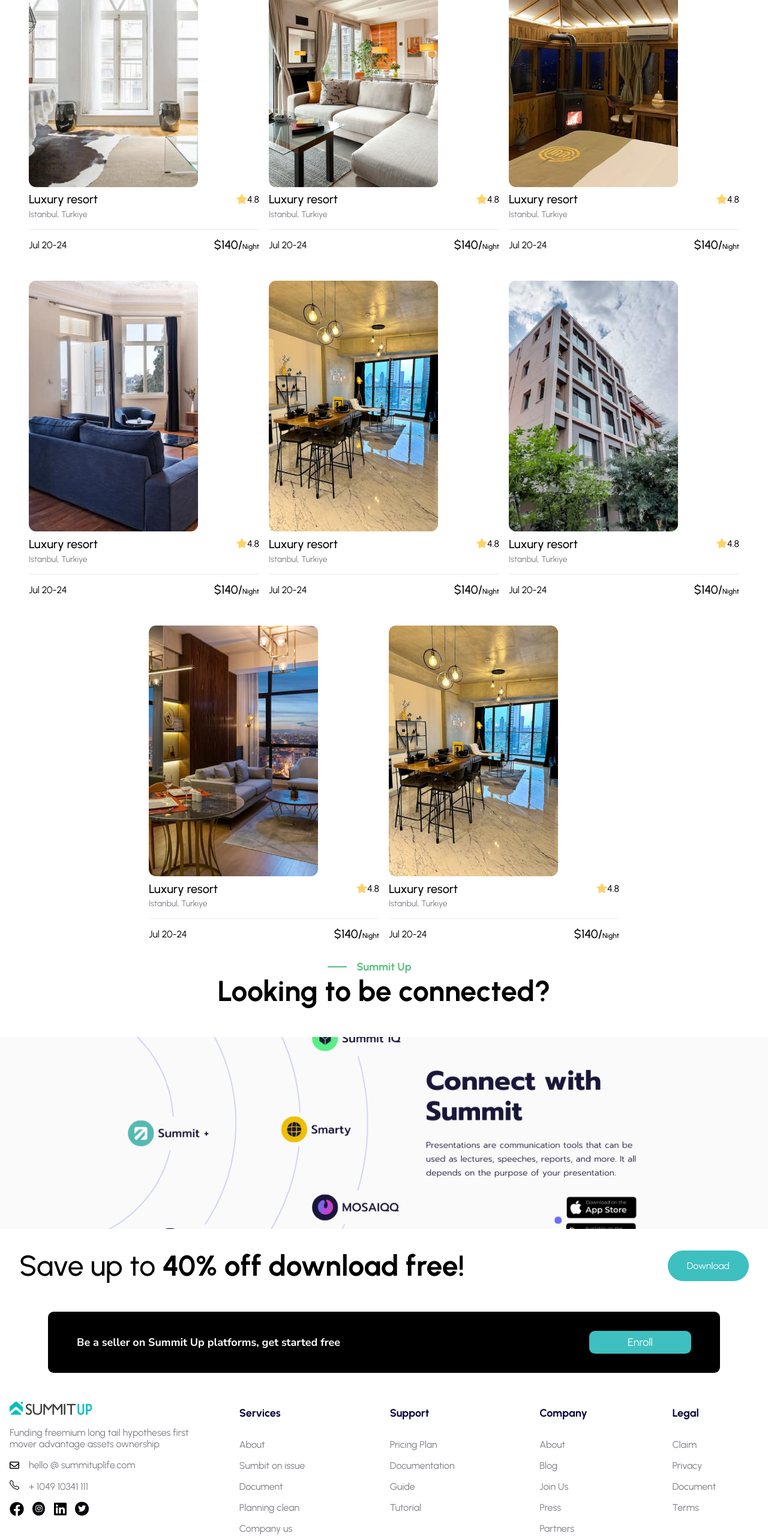
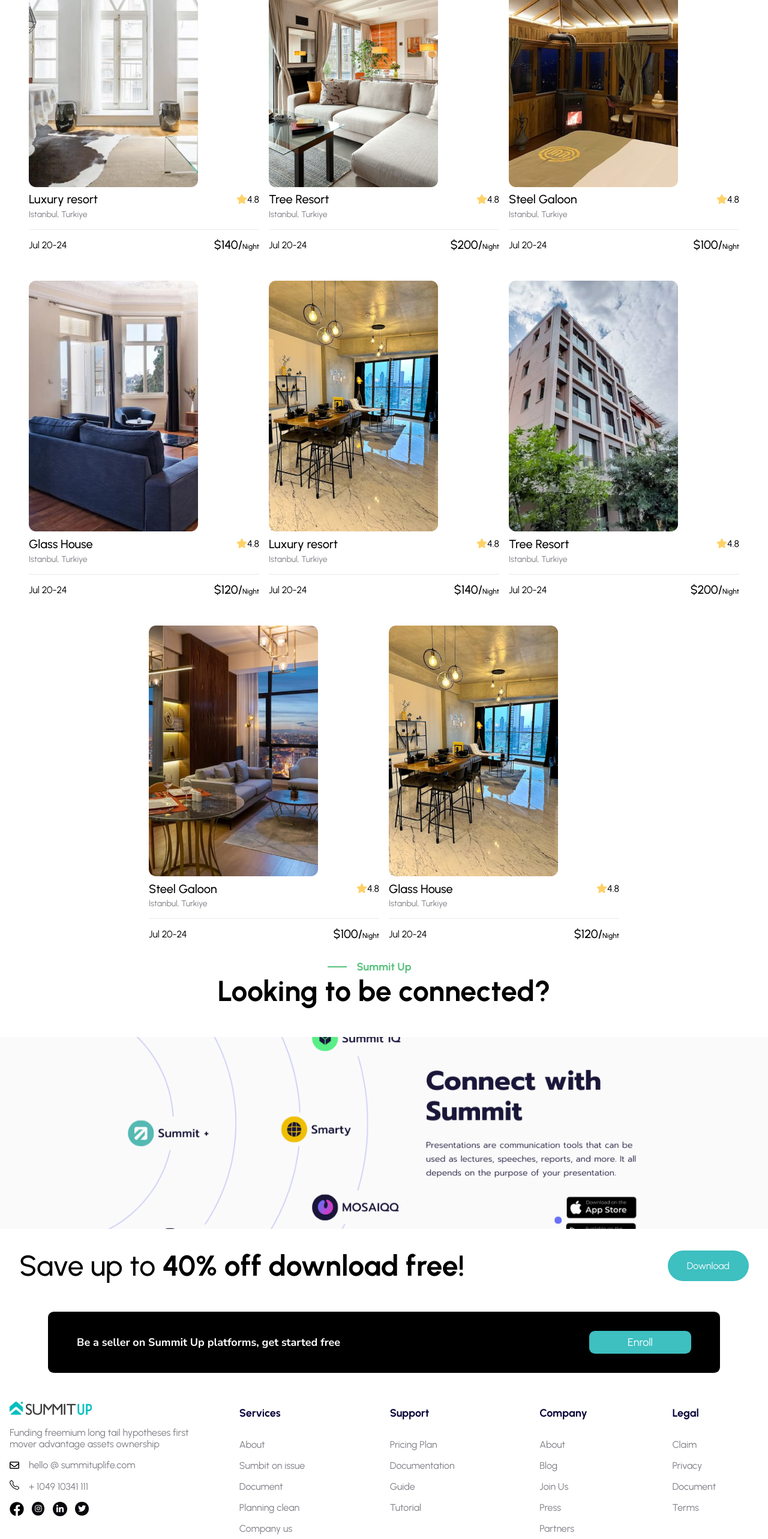
Before and after one commit to yusufyunuskaymaz/demo-react, a React (Create React App) app: page / in a window 1280 px wide. Shown: the part 992-3558 px from the top of the page at 60% size. Built offline with nearby package versions, Linux system fonts and the light colour scheme.

Commit message:
linkedin

```diff
--- a/src/assets/css/style.css
+++ b/src/assets/css/style.css
@@ -455,8 +455,14 @@ footer {
   font-size: 1.5rem;
 }
 
-.fa-linkedin{
+.linkedin{
+  width: 24px;
+  height: 24px;
+  display: flex;
+  justify-content: center;
+  align-items: center;
   border-radius: 50%;
+  /* padding: .rem; */
 }
 
 /*---------------------------Footer Finish--------------------------------------*/
--- a/src/components/Cards.jsx
+++ b/src/components/Cards.jsx
@@ -41,7 +41,7 @@ const Cards = () => {
         </div>
         <div className="card-body">
           <div className="card-info">
-            <h6>Luxury resort</h6>
+            <h6>Tree Resort</h6>
             <div className="rate">
               <i className="fa-solid fa-star" />
               4.8
@@ -53,7 +53,7 @@ const Cards = () => {
           <div className="price">
             <p>Jul 20-24</p>
             <p>
-              $140/<span>Night</span>
+              $200/<span>Night</span>
             </p>
           </div>
         </div>
@@ -64,7 +64,7 @@ const Cards = () => {
         </div>
         <div className="card-body">
           <div className="card-info">
-            <h6>Luxury resort</h6>
+            <h6>Steel Galoon</h6>
             <div className="rate">
               <i className="fa-solid fa-star" />
               4.8
@@ -76,7 +76,7 @@ const Cards = () => {
           <div className="price">
             <p>Jul 20-24</p>
             <p>
-              $140/<span>Night</span>
+              $100/<span>Night</span>
             </p>
           </div>
         </div>
@@ -87,7 +87,7 @@ const Cards = () => {
         </div>
         <div className="card-body">
           <div className="card-info">
-            <h6>Luxury resort</h6>
+            <h6>Glass House</h6>
             <div className="rate">
               <i className="fa-solid fa-star" />
               4.8
@@ -99,7 +99,7 @@ const Cards = () => {
           <div className="price">
             <p>Jul 20-24</p>
             <p>
-              $140/<span>Night</span>
+              $120/<span>Night</span>
             </p>
           </div>
         </div>
@@ -133,7 +133,7 @@ const Cards = () => {
         </div>
         <div className="card-body">
           <div className="card-info">
-            <h6>Luxury resort</h6>
+            <h6>Tree Resort</h6>
             <div className="rate">
               <i className="fa-solid fa-star" />
               4.8
@@ -145,7 +145,7 @@ const Cards = () => {
           <div className="price">
             <p>Jul 20-24</p>
             <p>
-              $140/<span>Night</span>
+              $200/<span>Night</span>
             </p>
           </div>
         </div>
@@ -156,7 +156,7 @@ const Cards = () => {
         </div>
         <div className="card-body">
           <div className="card-info">
-            <h6>Luxury resort</h6>
+            <h6>Steel Galoon</h6>
             <div className="rate">
               <i className="fa-solid fa-star" />
               4.8
@@ -168,7 +168,7 @@ const Cards = () => {
           <div className="price">
             <p>Jul 20-24</p>
             <p>
-              $140/<span>Night</span>
+              $100/<span>Night</span>
             </p>
           </div>
         </div>
@@ -179,7 +179,7 @@ const Cards = () => {
         </div>
         <div className="card-body">
           <div className="card-info">
-            <h6>Luxury resort</h6>
+            <h6>Glass House</h6>
             <div className="rate">
               <i className="fa-solid fa-star" />
               4.8
@@ -191,7 +191,7 @@ const Cards = () => {
           <div className="price">
             <p>Jul 20-24</p>
             <p>
-              $140/<span>Night</span>
+              $120/<span>Night</span>
             </p>
           </div>
         </div>
--- a/src/components/Footer.jsx
+++ b/src/components/Footer.jsx
@@ -1,6 +1,7 @@
 import React from 'react'
 import logo from "../assets/img/other/logo.png";
 import { BsTelephone } from 'react-icons/bs';
+import { FaLinkedinIn } from 'react-icons/fa';
 
 
 
@@ -36,7 +37,7 @@ const Footer = () => {
             <i className="fa-brands fa-instagram icon-global" />
           </li>
           <li>
-            <i className="fa-brands fa-linkedin " />
+            <span className='linkedin' style={{backgroundColor:"#09080D"}}> <FaLinkedinIn color="white" size={"14px"} /></span>
           </li>
           <li>
             <i className="fa-brands fa-twitter icon-global" />
```
